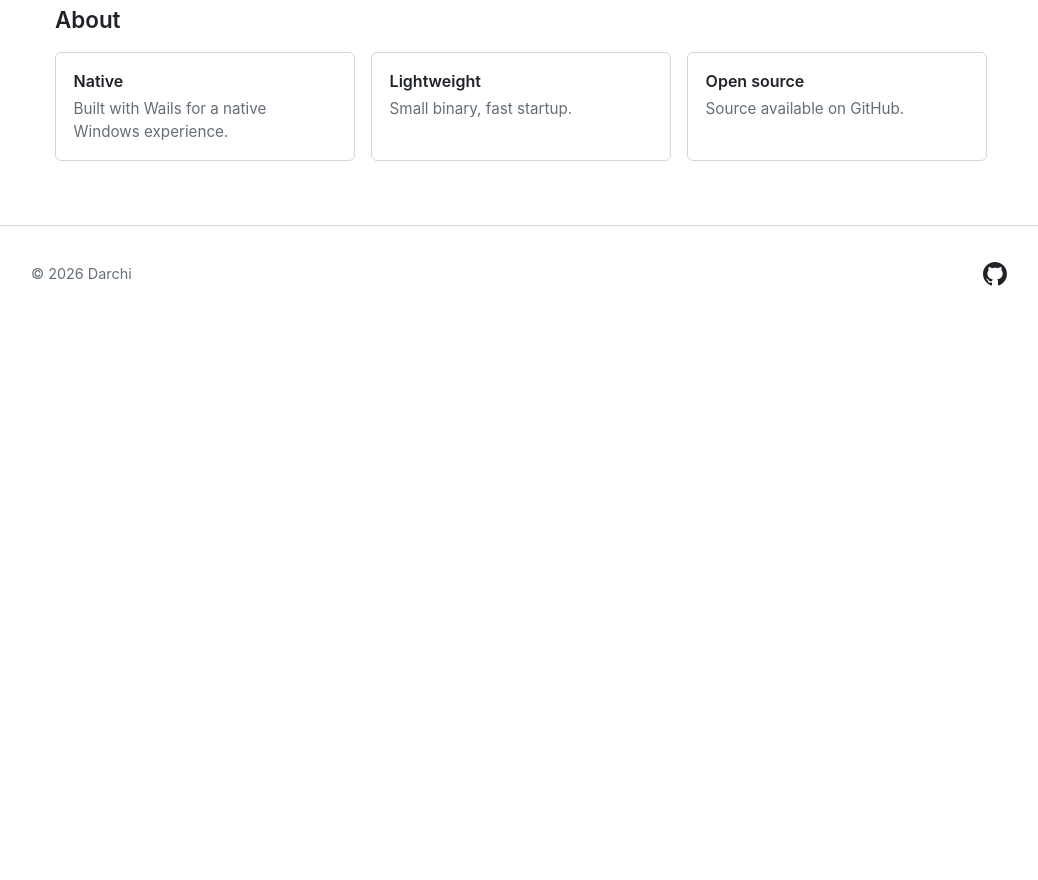
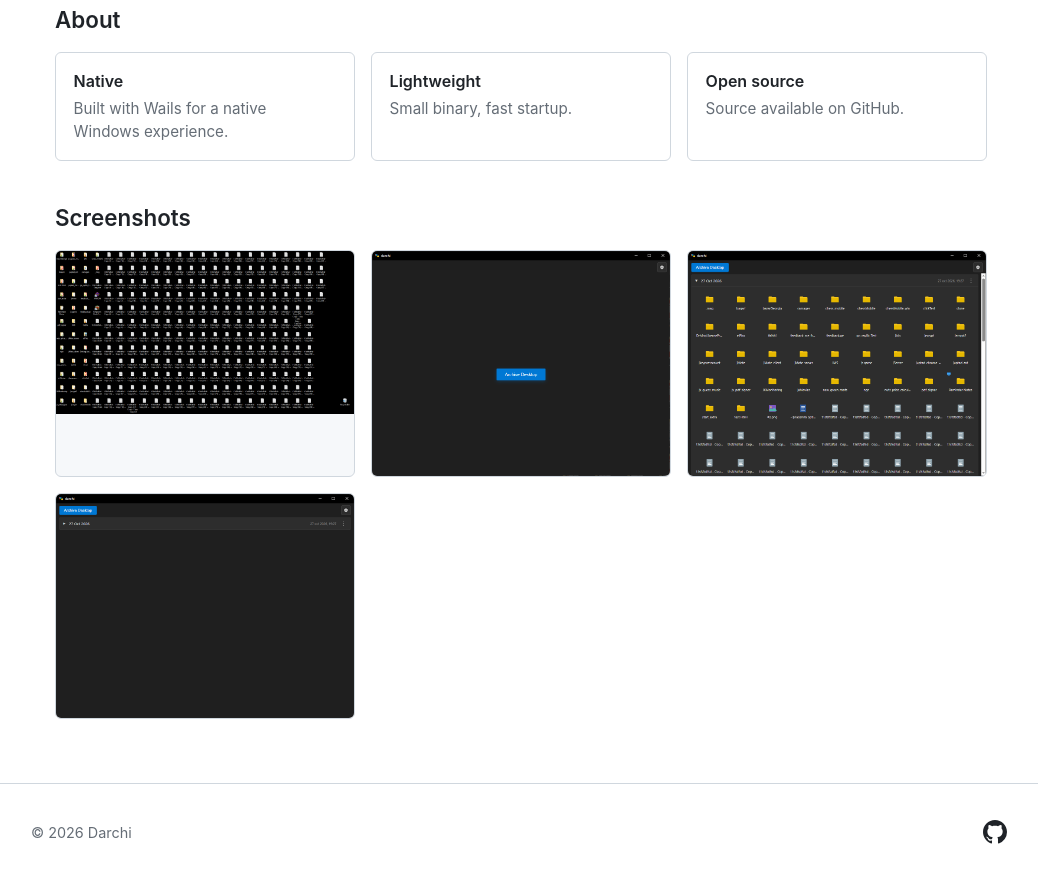
Before and after one commit to xajiraqab/darchi, a plain HTML site: page index.html in a window 1280 px wide. Shown: the part 358-1238 px from the top of the page, without its empty margins (119-1157 px from the left). Before the commit the page ends 800 px from the top, so only its background shows below. Drawn offline with Linux system fonts and the light colour scheme.

Commit message:
Add screenshots section

```diff
--- a/index.html
+++ b/index.html
@@ -178,6 +178,31 @@
       font-size: 0.95rem;
     }
 
+    .shots {
+      display: grid;
+      grid-template-columns: repeat(auto-fit, minmax(260px, 1fr));
+      gap: 1rem;
+    }
+
+    .shot {
+      display: block;
+      border: 1px solid var(--border);
+      border-radius: 6px;
+      overflow: hidden;
+      background: #f6f8fa;
+      line-height: 0;
+    }
+
+    .shot img {
+      width: 100%;
+      height: auto;
+      display: block;
+    }
+
+    .shot:hover {
+      border-color: var(--accent);
+    }
+
     footer {
       border-top: 1px solid var(--border);
       padding: 2rem 1.5rem;
@@ -230,6 +255,25 @@
         </article>
       </div>
     </section>
+    <section class="section">
+      <div class="section-header">
+        <h2>Screenshots</h2>
+      </div>
+      <div class="shots">
+        <a class="shot" href="github_images/1.png" target="_blank" rel="noopener">
+          <img src="github_images/1.png" alt="Darchi screenshot 1" loading="lazy">
+        </a>
+        <a class="shot" href="github_images/2.png" target="_blank" rel="noopener">
+          <img src="github_images/2.png" alt="Darchi screenshot 2" loading="lazy">
+        </a>
+        <a class="shot" href="github_images/3.png" target="_blank" rel="noopener">
+          <img src="github_images/3.png" alt="Darchi screenshot 3" loading="lazy">
+        </a>
+        <a class="shot" href="github_images/4.png" target="_blank" rel="noopener">
+          <img src="github_images/4.png" alt="Darchi screenshot 4" loading="lazy">
+        </a>
+      </div>
+    </section>
   </main>
   <footer>
     <div class="footer-inner">
```
Also changed, not shown: github_images/1.png (added), github_images/2.png (added), github_images/3.png (added), github_images/4.png (added).
